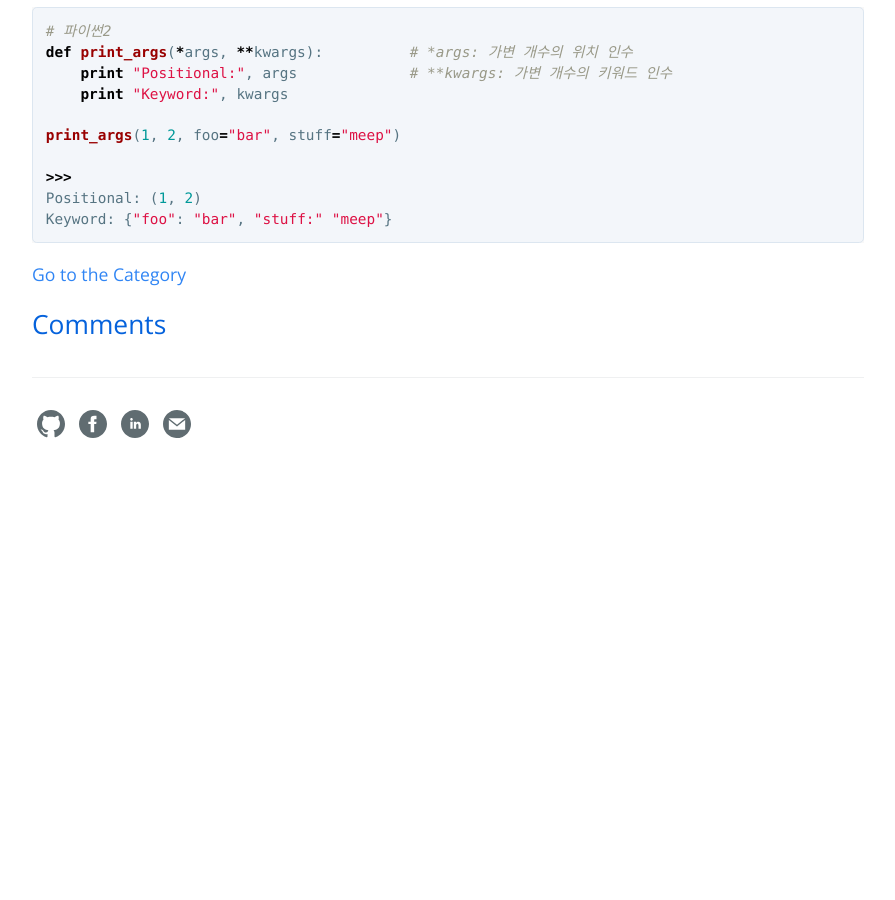
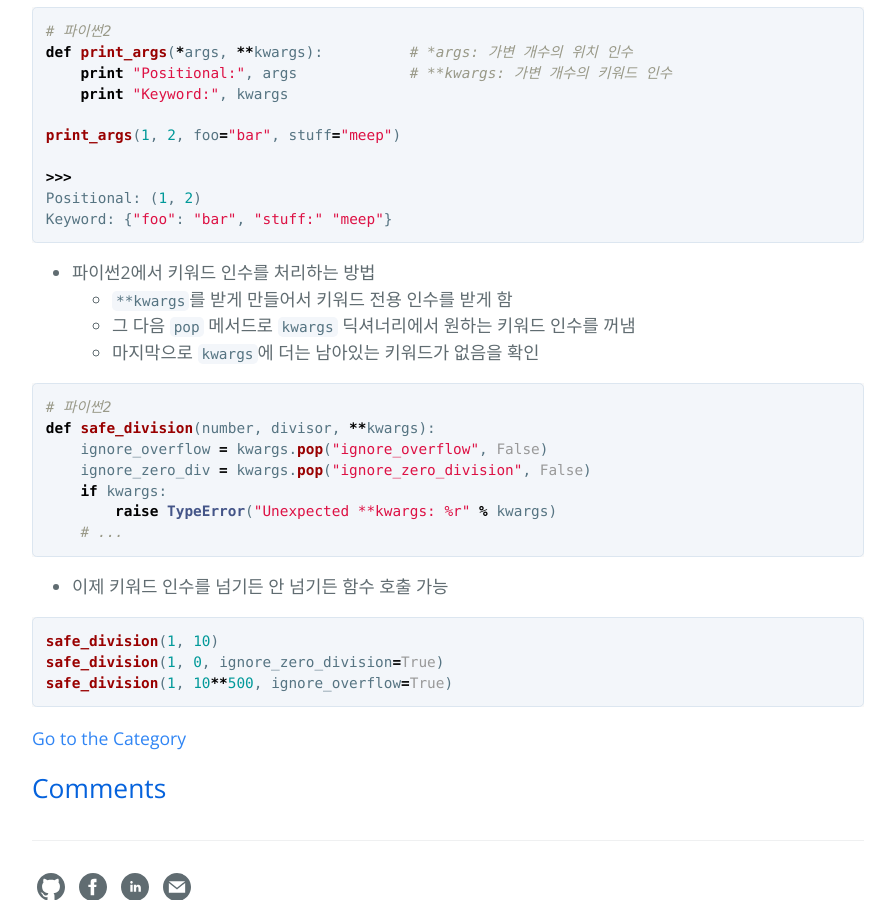
Before and after one commit to hcnoh/hcnoh.github.io, a Jekyll site: the page built from _posts/2018-10-03-effective-python-way21.md, in a window 1280 px wide and 900 px high, scrolled down 2667 px. Shown: the whole window, without its empty margins (192-1087 px from the left). Built offline with Jekyll 4.4.1, drawn with Linux system fonts in a browser that asks for light colours; comment, search, counter and statistics services are not loaded; before the commit the page ends 3159 px from its top, so only the background shows below that.

Commit message:
Update 2018-10-03-effective-python-way21.md

````diff
--- a/_posts/2018-10-03-effective-python-way21.md
+++ b/_posts/2018-10-03-effective-python-way21.md
@@ -126,3 +126,26 @@ print_args(1, 2, foo="bar", stuff="meep")
 Positional: (1, 2)
 Keyword: {"foo": "bar", "stuff:" "meep"}
 ```
+
+- 파이썬2에서 키워드 인수를 처리하는 방법
+  - `**kwargs`를 받게 만들어서 키워드 전용 인수를 받게 함
+  - 그 다음 `pop` 메서드로 `kwargs` 딕셔너리에서 원하는 키워드 인수를 꺼냄
+  - 마지막으로 `kwargs`에 더는 남아있는 키워드가 없음을 확인
+
+```python
+# 파이썬2
+def safe_division(number, divisor, **kwargs):
+    ignore_overflow = kwargs.pop("ignore_overflow", False)
+    ignore_zero_div = kwargs.pop("ignore_zero_division", False)
+    if kwargs:
+        raise TypeError("Unexpected **kwargs: %r" % kwargs)
+    # ...
+```
+
+- 이제 키워드 인수를 넘기든 안 넘기든 함수 호출 가능
+
+```python
+safe_division(1, 10)
+safe_division(1, 0, ignore_zero_division=True)
+safe_division(1, 10**500, ignore_overflow=True)
+```
````
